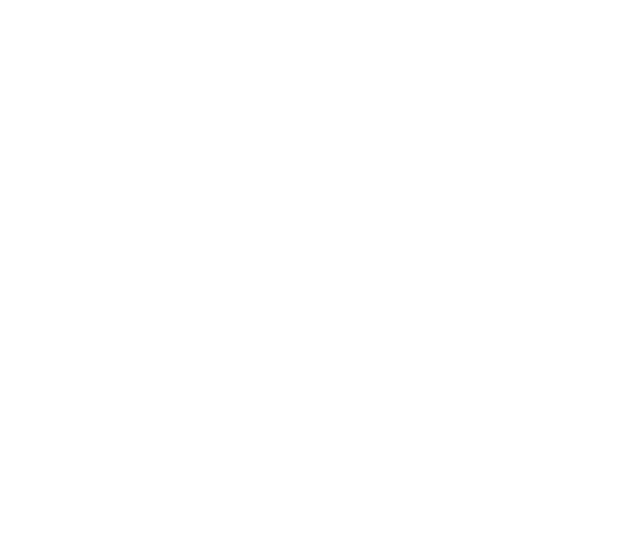
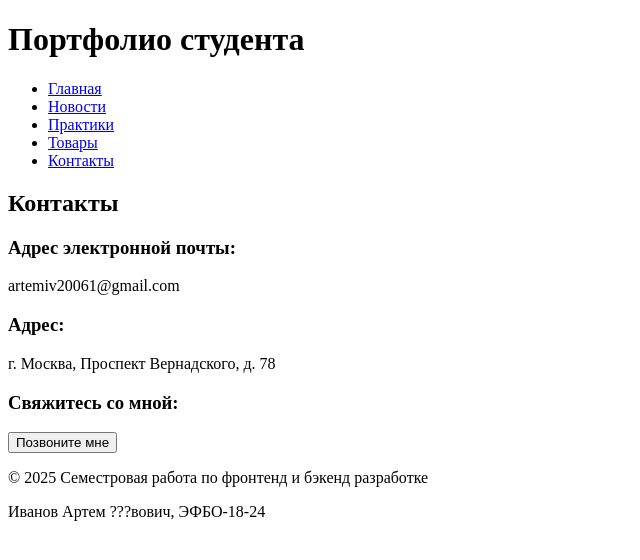
Before and after one commit to Defearstaw/frontend-and-backend-practice, a plain HTML site: page pages/contacts.html in a window 1280 px wide. Shown: the whole page, without its empty margins (0-640 px from the left). Drawn offline with Linux system fonts and the light colour scheme.

Commit message:
Заполнена страница contacts.html

```diff
--- a/pages/contacts.html
+++ b/pages/contacts.html
@@ -0,0 +1,47 @@
+<!DOCTYPE html>
+<html lang="ru">
+<head>
+    <meta charset="UTF-8">
+    <meta name="viewport" content="width=device-width, initial-scale=1.0">
+    <title>Контакты - Семестровая работа</title>
+</head>
+<body>
+    <div id="header">
+        <h1>Портфолио студента</h1>
+    </div>
+
+    <div id="menu">
+        <ul>
+            <li><a href="index.html">Главная</a></li>
+            <li><a href="news.html">Новости</a></li>
+            <li><a href="practices.html">Практики</a></li>
+            <li><a href="goods.html">Товары</a></li>
+            <li><a href="contacts.html">Контакты</a></li>
+        </ul>
+    </div>
+
+    <div id="content">
+        <h2>Контакты</h2>
+
+        <div>
+            <h3>Адрес электронной почты:</h3>
+            <p>artemiv20061@gmail.com</p>
+        </div>
+
+        <div>
+            <h3>Адрес:</h3>
+            <p>г. Москва, Проспект Вернадского, д. 78</p>
+        </div>
+
+        <div>
+            <h3>Свяжитесь со мной:</h3>
+            <button onclick="alert('Функция будет реализована позже!')">Позвоните мне</button>
+        </div>
+    </div>
+
+    <div id="footer">
+         <p>© 2025 Семестровая работа по фронтенд и бэкенд разработке</p>
+        <p>Иванов Артем ???вович, ЭФБО-18-24</p>
+    </div>
+</body>
+</html>
```
Also changed, not shown: pages/goods.html (+2 -2 lines).
